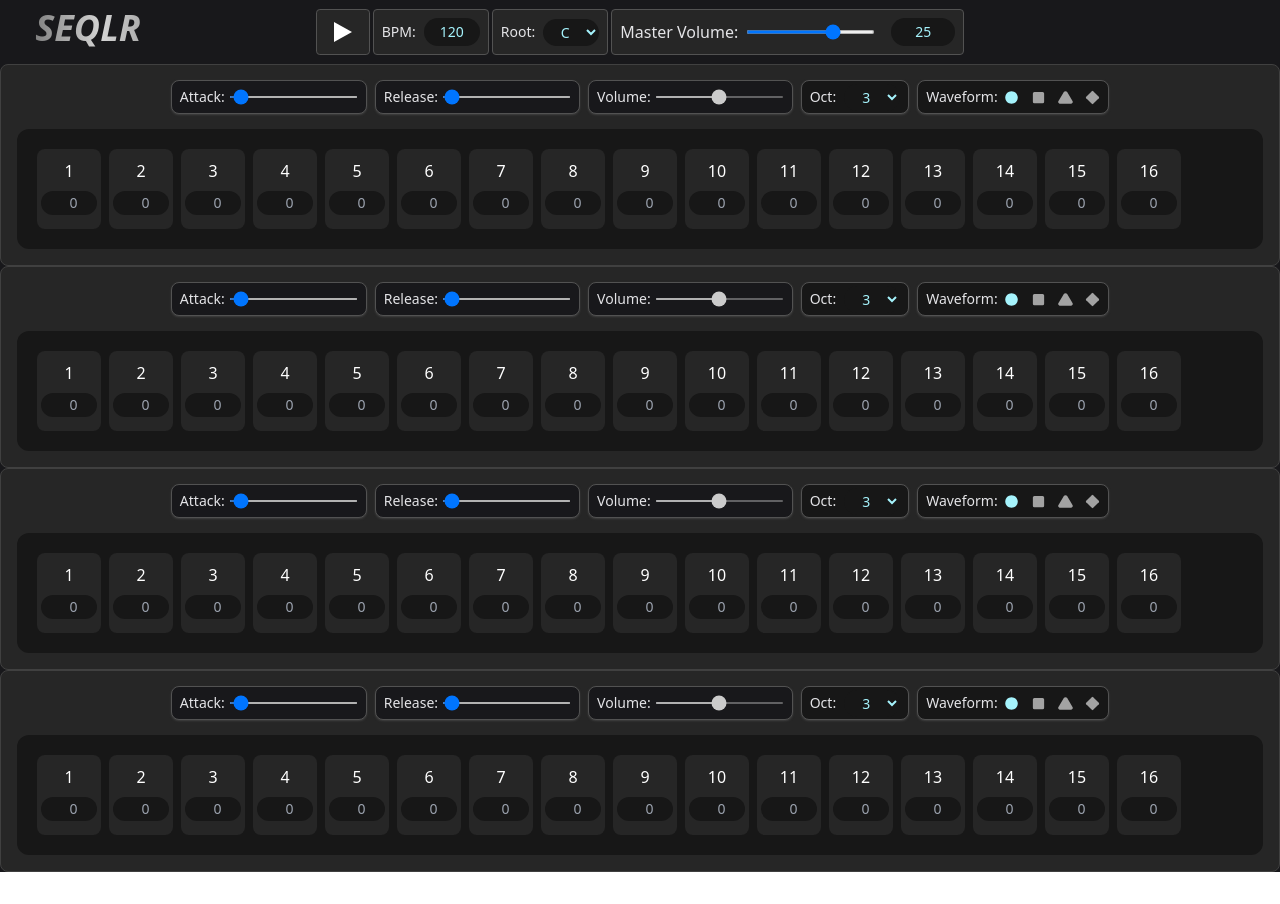
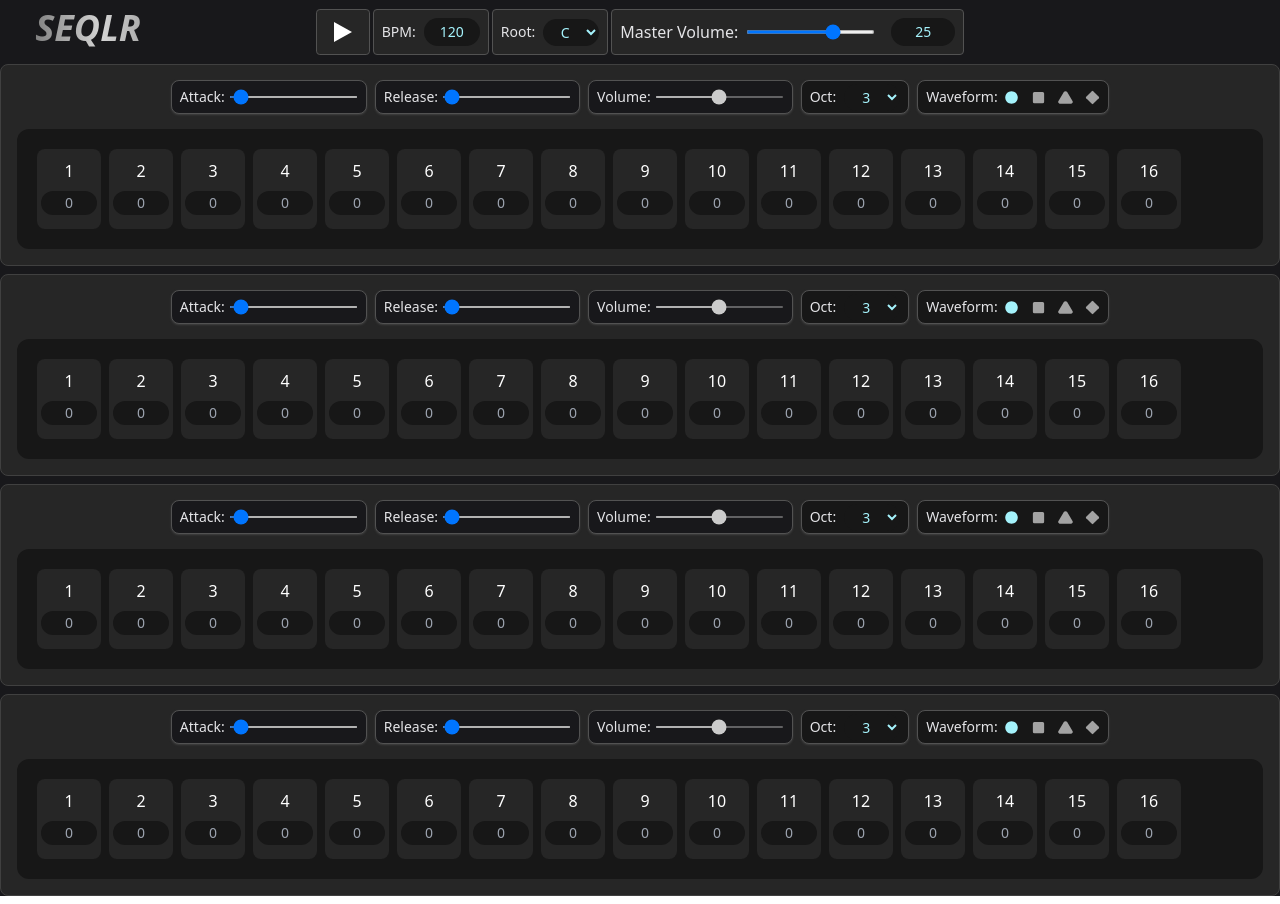
Before and after one commit to wjeffreys96/seqlr, a React (Vite) app: page / in a window 1280 px wide. Before the commit the page ends 872 px from the top, so only its background shows below. Built offline with nearby package versions, Linux system fonts and the light colour scheme.

Commit message:
styling changes
some things werent being centered properly in firefox. Apply scrollbar
styling to sequencers to prepare for increasing sequencer node capacity.

```diff
--- a/src/components/Sequencer.tsx
+++ b/src/components/Sequencer.tsx
@@ -27,10 +27,10 @@ export default function Sequencer() {
             return (
               <div
                 key={"gnak" + outerIndex}
-                className="flex flex-col gap-4 bg-neutral-800 p-4 rounded-lg border border-neutral-700"
+                className="flex flex-col gap-4 justify-center items-center mb-2 bg-neutral-800 p-4 rounded-lg border border-neutral-700"
               >
                 <KnobModule outerIndex={outerIndex} />
-                <div className="flex gap-2 bg-neutral-900 p-5 rounded-xl ">
+                <div className="flex gap-2 w-full scrollbar-thumb-neutral-600 scrollbar-thin overflow-auto bg-neutral-900 p-5 rounded-xl ">
                   {arr.innerArr.map((obj: NoteObject) => {
                     const columnIsPlaying =
                       (masterPlaying && obj.id === currentNote - 1) ||
--- a/src/components/SequencerNode.tsx
+++ b/src/components/SequencerNode.tsx
@@ -25,7 +25,7 @@ export default function SequencerNode({
         htmlFor={String("cbi" + objId + outerIndex)}
         key={String("cbk" + obj.id)}
         className={cn(
-          "bg-neutral-800 border-neutral-500 cursor-pointer flex lg:h-20 lg:w-16 md:w-12",
+          "min-w-16 bg-neutral-800 border-neutral-500 cursor-pointer flex lg:h-20 lg:w-16 md:w-12",
           "w-8 justify-center text-center text-blue-300 flex-col pb-2 pt-1 px-1 rounded-lg",
           "ease-in-out transition-transform",
           columnIsPlaying ? "-translate-y-1 border" : "hover:bg-cyan-950",
@@ -48,7 +48,7 @@ export default function SequencerNode({
           </span>
           <input
             className={cn(
-              offsetPositive ? "max-w-4" : "",
+              offsetPositive ? "max-w-4" : "max-w-6",
               "cursor-text text-center text-inherit bg-transparent",
             )}
             name={"Node" + objId}
```
